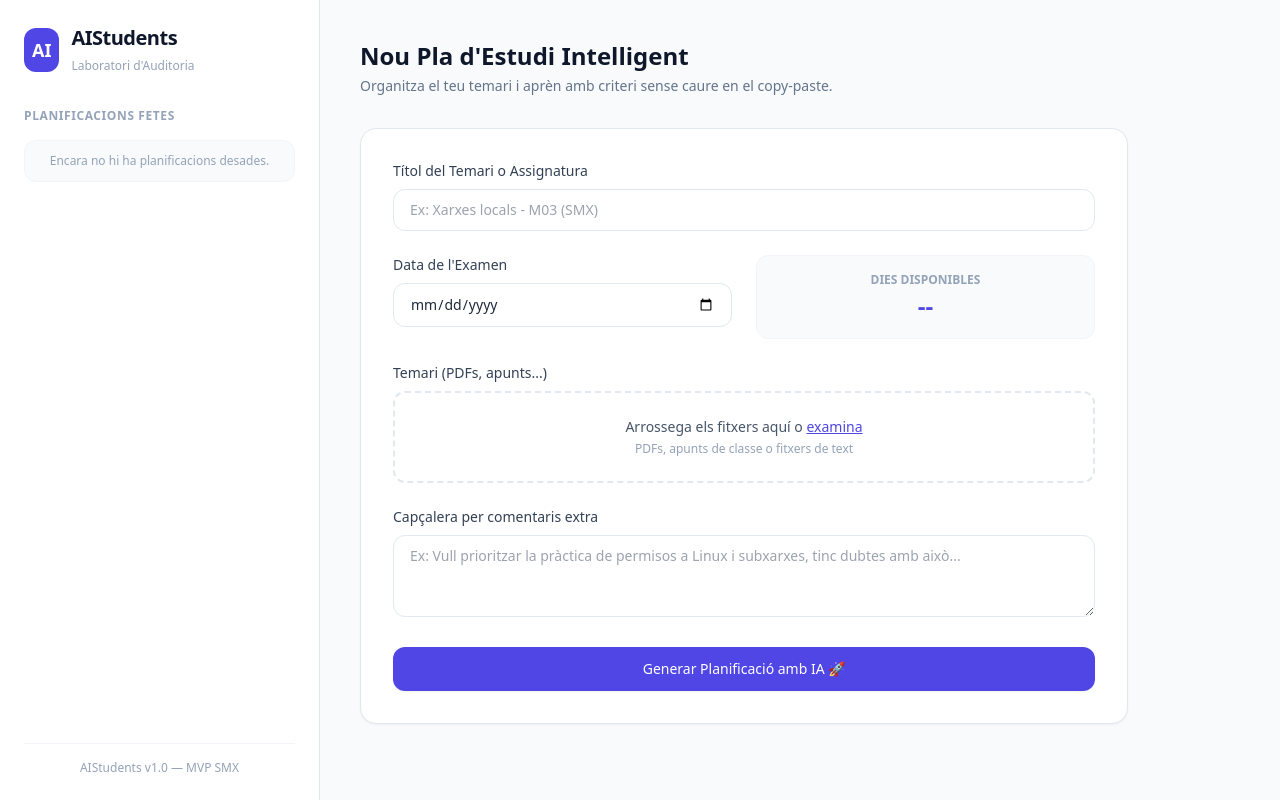
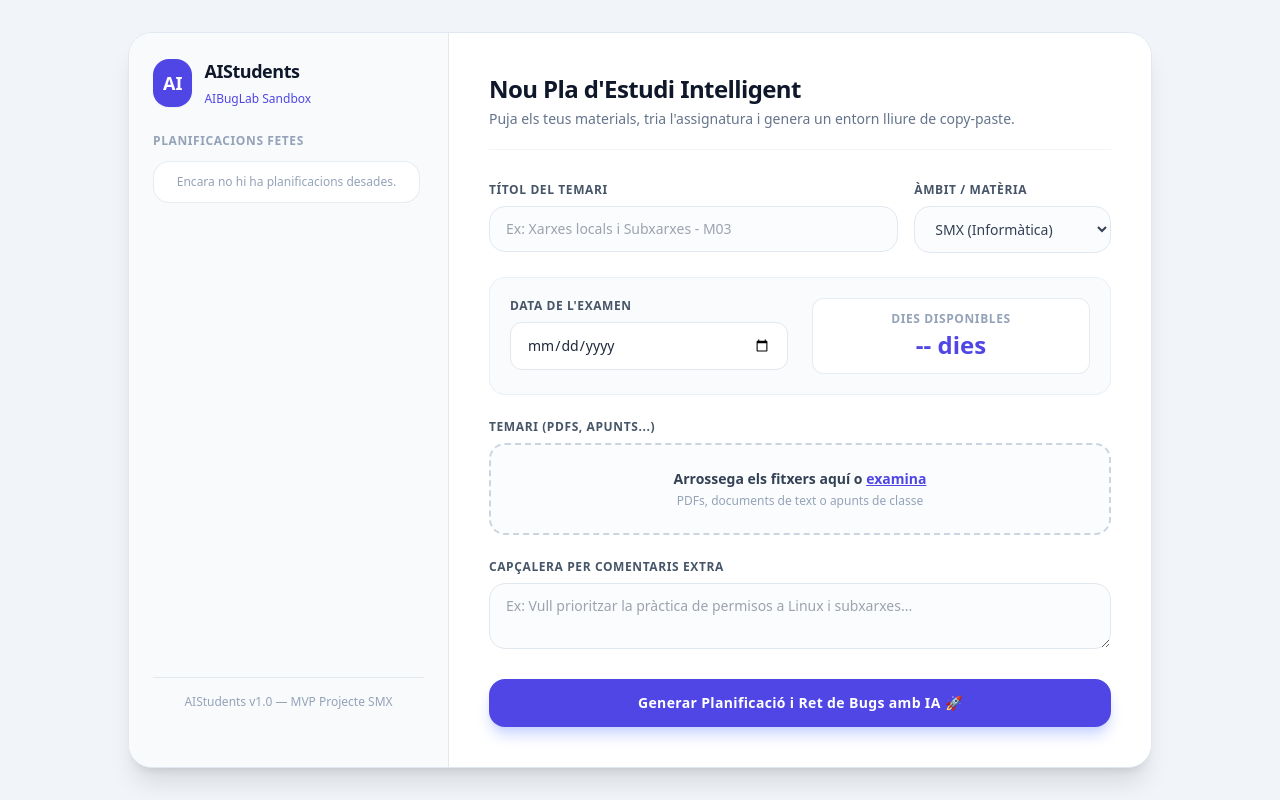
Before and after one commit to AdriiOFI/ai-students, a plain HTML site: page index.html in a window 1280 px wide. Drawn offline with nearby package versions, Linux system fonts and the light colour scheme.

Commit message:
Update index.html

```diff
--- a/index.html
+++ b/index.html
@@ -3,102 +3,137 @@
 <head>
     <meta charset="UTF-8">
     <meta name="viewport" content="width=device-width, initial-scale=1.0">
-    <title>AIStudents - Planificador d'Estudi</title>
+    <title>AIStudents - Laboratori d'Auditoria i Estudi</title>
     <!-- Tailwind CSS CDN -->
     <script src="https://cdn.tailwindcss.com"></script>
 </head>
-<body class="bg-slate-50 text-slate-800 font-sans antialiased min-h-screen flex flex-col md:flex-row">
+<body class="bg-slate-100 text-slate-800 font-sans antialiased min-h-screen flex flex-col items-center justify-start p-4 md:p-8">
+
+    <!-- CONTENEDOR GENERAL CENTRAT -->
+    <div class="w-full max-w-5xl bg-white shadow-xl rounded-3xl border border-slate-200 overflow-hidden flex flex-col md:flex-row">
 
         <!-- 📁 MENÚ LATERAL: Planificacions Fetes -->
-    <aside class="w-full md:w-80 bg-white border-r border-slate-200 flex flex-col p-6 h-auto md:h-screen">
-        <div class="flex items-center gap-3 mb-8">
-            <div class="bg-indigo-600 text-white p-2 rounded-xl font-bold text-lg">AI</div>
+        <aside class="w-full md:w-80 bg-slate-50 border-r border-slate-200 flex flex-col p-6">
+            <div class="flex items-center gap-3 mb-6">
+                <div class="bg-indigo-600 text-white p-2.5 rounded-2xl font-bold text-lg shadow-sm">AI</div>
                 <div>
-                <span class="text-xl font-semibold tracking-tight text-slate-900 block">AIStudents</span>
-                <span class="text-xs text-slate-400">Laboratori d'Auditoria</span>
+                    <span class="text-lg font-bold tracking-tight text-slate-900 block">AIStudents</span>
+                    <span class="text-xs text-indigo-600 font-medium">AIBugLab Sandbox</span>
                 </div>
             </div>
 
-        <h2 class="text-xs font-semibold text-slate-400 uppercase tracking-wider mb-4">Planificacions Fetes</h2>
+            <h2 class="text-xs font-semibold text-slate-400 uppercase tracking-wider mb-3">Planificacions Fetes</h2>
 
             <!-- Llista de planificacions emmagatzemades -->
-        <div id="history-list" class="space-y-2 flex-1 overflow-y-auto mb-4">
-            <!-- S'omplirà dinàmicament amb JavaScript -->
-            <div class="p-3 bg-slate-50 border border-slate-100 rounded-xl text-xs text-slate-400 text-center">
+            <div id="history-list" class="space-y-2.5 flex-1 overflow-y-auto max-h-[350px] md:max-h-[500px] pr-1">
+                <div class="p-3 bg-white border border-slate-200/80 rounded-2xl text-xs text-slate-400 text-center shadow-2xs">
                     Encara no hi ha planificacions desades.
                 </div>
             </div>
 
-        <div class="pt-4 border-t border-slate-100 text-xs text-slate-400 text-center">
-            AIStudents v1.0 — MVP SMX
+            <div class="pt-4 border-t border-slate-200 text-xs text-slate-400 text-center mt-4">
+                AIStudents v1.0 — MVP Projecte SMX
             </div>
         </aside>
 
-    <!-- 🖥️ CONTINGUT PRINCIPAL: Interfície d'Estudi -->
-    <main class="flex-1 p-6 md:p-10 overflow-y-auto">
-        <header class="mb-8">
-            <h1 class="text-2xl font-bold text-slate-900">Nou Pla d'Estudi Intelligent</h1>
-            <p class="text-sm text-slate-500 mt-1">Organitza el teu temari i aprèn amb criteri sense caure en el copy-paste.</p>
+        <!-- 🖥️ CONTINGUT PRINCIPAL -->
+        <main class="flex-1 p-6 md:p-10 overflow-y-auto bg-white">
+            <header class="mb-8 border-b border-slate-100 pb-5">
+                <h1 class="text-2xl font-black text-slate-900 tracking-tight">Nou Pla d'Estudi Intelligent</h1>
+                <p class="text-sm text-slate-500 mt-1">Puja els teus materials, tria l'assignatura i genera un entorn lliure de copy-paste.</p>
             </header>
 
-        <div class="bg-white border border-slate-200 rounded-2xl p-6 md:p-8 shadow-sm max-w-3xl">
             <form id="study-form" class="space-y-6">
 
-                <!-- Títol del temari / assignatura -->
+                <!-- Selecció de categoria i Títol -->
+                <div class="grid grid-cols-1 md:grid-cols-3 gap-4">
+                    <div class="md:col-span-2">
+                        <label class="block text-xs font-bold text-slate-600 uppercase tracking-wider mb-2">Títol del Temari</label>
+                        <input type="text" id="subject-title" required placeholder="Ex: Xarxes locals i Subxarxes - M03" class="w-full px-4 py-3 rounded-2xl border border-slate-200 focus:ring-2 focus:ring-indigo-500 focus:outline-none text-sm bg-slate-50/50 transition">
+                    </div>
                     <div>
-                    <label class="block text-sm font-medium text-slate-700 mb-2">Títol del Temari o Assignatura</label>
-                    <input type="text" id="subject-title" required placeholder="Ex: Xarxes locals - M03 (SMX)" class="w-full px-4 py-2.5 rounded-xl border border-slate-200 focus:ring-2 focus:ring-indigo-500 focus:outline-none text-sm">
+                        <label class="block text-xs font-bold text-slate-600 uppercase tracking-wider mb-2">Àmbit / Matèria</label>
+                        <select id="subject-category" class="w-full px-4 py-3 rounded-2xl border border-slate-200 focus:ring-2 focus:ring-indigo-500 focus:outline-none text-sm bg-slate-50/50 transition font-medium text-slate-700">
+                            <option value="SMX">SMX (Informàtica)</option>
+                            <option value="Ciències">Ciències (Física/Bio)</option>
+                            <option value="Humanitats">Humanitats (Hist/Llengua)</option>
+                        </select>
+                    </div>
                 </div>
 
                 <!-- Data d'examen i Comptador de dies -->
-                <div class="grid grid-cols-1 md:grid-cols-2 gap-6">
+                <div class="grid grid-cols-1 md:grid-cols-2 gap-6 bg-slate-50/80 p-5 rounded-2xl border border-slate-200/60">
                     <div>
-                        <label class="block text-sm font-medium text-slate-700 mb-2">Data de l'Examen</label>
-                        <input type="date" id="exam-date" required class="w-full px-4 py-2.5 rounded-xl border border-slate-200 focus:ring-2 focus:ring-indigo-500 focus:outline-none text-sm">
+                        <label class="block text-xs font-bold text-slate-600 uppercase tracking-wider mb-2">Data de l'Examen</label>
+                        <input type="date" id="exam-date" required class="w-full px-4 py-3 rounded-xl border border-slate-200 focus:ring-2 focus:ring-indigo-500 focus:outline-none text-sm bg-white">
                     </div>
-                    <div class="bg-slate-50 border border-slate-100 rounded-xl p-4 flex flex-col justify-center items-center text-center">
-                        <span class="text-xs text-slate-400 uppercase font-semibold">Dies disponibles</span>
-                        <span id="days-counter" class="text-2xl font-bold text-indigo-600 mt-0.5">--</span>
+                    <div class="flex flex-col justify-center items-center text-center bg-white border border-slate-200/80 rounded-xl p-3 shadow-2xs">
+                        <span class="text-xs text-slate-400 uppercase font-bold tracking-wider">Dies disponibles</span>
+                        <span id="days-counter" class="text-2xl font-black text-indigo-600 mt-0.5">-- dies</span>
                     </div>
                 </div>
 
-                <!-- Temari / PDFs -->
+                <!-- Temari / PDFs amb llista de fitxers pujats -->
                 <div>
-                    <label class="block text-sm font-medium text-slate-700 mb-2">Temari (PDFs, apunts...)</label>
-                    <div class="border-2 border-dashed border-slate-200 rounded-xl p-6 text-center hover:border-indigo-400 transition cursor-pointer">
-                        <input type="file" id="syllabus-files" multiple accept=".pdf,.txt" class="hidden">
-                        <label for="syllabus-files" class="cursor-pointer">
-                            <p class="text-sm text-slate-600 font-medium">Arrossega els fitxers aquí o <span class="text-indigo-600 underline">examina</span></p>
-                            <p class="text-xs text-slate-400 mt-1">PDFs, apunts de classe o fitxers de text</p>
-                        </label>
+                    <label class="block text-xs font-bold text-slate-600 uppercase tracking-wider mb-2">Temari (PDFs, apunts...)</label>
+                    <div class="border-2 border-dashed border-slate-300 rounded-2xl p-6 text-center hover:border-indigo-500 transition bg-slate-50/50 cursor-pointer relative">
+                        <input type="file" id="syllabus-files" multiple accept=".pdf,.txt,.docx" class="absolute inset-0 opacity-0 cursor-pointer">
+                        <div class="pointer-events-none">
+                            <p class="text-sm text-slate-700 font-semibold">Arrossega els fitxers aquí o <span class="text-indigo-600 underline">examina</span></p>
+                            <p class="text-xs text-slate-400 mt-1">PDFs, documents de text o apunts de classe</p>
+                        </div>
+                    </div>
+                    <!-- Contenidor per mostrar els arxius seleccionats -->
+                    <div id="file-list" class="mt-3 space-y-1.5 hidden">
+                        <p class="text-xs font-bold text-slate-500">Fitxers seleccionats:</p>
+                        <div id="file-names-container" class="flex flex-wrap gap-2"></div>
                     </div>
                 </div>
 
-                <!-- Capçalera per comentaris extra -->
+                <!-- Comentaris extra -->
                 <div>
-                    <label class="block text-sm font-medium text-slate-700 mb-2">Capçalera per comentaris extra</label>
-                    <textarea id="extra-comments" rows="3" placeholder="Ex: Vull prioritzar la pràctica de permisos a Linux i subxarxes, tinc dubtes amb això..." class="w-full px-4 py-2.5 rounded-xl border border-slate-200 focus:ring-2 focus:ring-indigo-500 focus:outline-none text-sm"></textarea>
+                    <label class="block text-xs font-bold text-slate-600 uppercase tracking-wider mb-2">Capçalera per comentaris extra</label>
+                    <textarea id="extra-comments" rows="2" placeholder="Ex: Vull prioritzar la pràctica de permisos a Linux i subxarxes..." class="w-full px-4 py-3 rounded-2xl border border-slate-200 focus:ring-2 focus:ring-indigo-500 focus:outline-none text-sm bg-slate-50/50 transition"></textarea>
                 </div>
 
                 <!-- Botó d'acció -->
-                <button type="submit" class="w-full bg-indigo-600 text-white font-medium py-3 rounded-xl hover:bg-indigo-700 transition shadow-sm text-sm">
-                    Generar Planificació amb IA 🚀
+                <button type="submit" class="w-full bg-indigo-600 hover:bg-indigo-700 text-white font-bold py-3.5 rounded-2xl transition shadow-lg shadow-indigo-200 text-sm tracking-wide">
+                    Generar Planificació i Ret de Bugs amb IA 🚀
                 </button>
 
             </form>
+        </main>
     </div>
-    </main>
 
-    <!-- JavaScript per gestionar la lògica -->
+    <!-- JavaScript per gestionar la lògica visual, fitxers i localStorage -->
     <script>
         const examDateInput = document.getElementById('exam-date');
         const daysCounter = document.getElementById('days-counter');
         const studyForm = document.getElementById('study-form');
         const historyList = document.getElementById('history-list');
+        const fileInput = document.getElementById('syllabus-files');
+        const fileListContainer = document.getElementById('file-list');
+        const fileNamesContainer = document.getElementById('file-names-container');
 
-        // Carregar planificacions guardades al localStorage en iniciar
         let plans = JSON.parse(localStorage.getItem('ai_students_plans')) || [];
         renderHistory();
+
+        // Mostrar fitxers seleccionats visualment
+        fileInput.addEventListener('change', (e) => {
+            const files = e.target.files;
+            if (files.length > 0) {
+                fileListContainer.classList.remove('hidden');
+                fileNamesContainer.innerHTML = '';
+                for (let i = 0; i < files.length; i++) {
+                    const badge = document.createElement('span');
+                    badge.className = "bg-indigo-50 text-indigo-700 border border-indigo-200 text-xs font-medium px-3 py-1 rounded-full flex items-center gap-1";
+                    badge.textContent = `📄 ${files[i].name}`;
+                    fileNamesContainer.appendChild(badge);
+                }
+            } else {
+                fileListContainer.classList.add('hidden');
+            }
+        });
 
         // Calcular dies restants en temps real
         examDateInput.addEventListener('change', () => {
@@ -110,19 +145,19 @@
             if (diffDays >= 0) {
                 daysCounter.textContent = `${diffDays} dies`;
             } else {
-                daysCounter.textContent = `Data passada`;
+                daysCounter.textContent = `0 dies`;
             }
         });
 
-        // Guardar nova planificació al enviar el formulari
+        // Guardar planificació
         studyForm.addEventListener('submit', (e) => {
             e.preventDefault();
 
             const title = document.getElementById('subject-title').value;
+            const category = document.getElementById('subject-category').value;
             const date = examDateInput.value;
             const comments = document.getElementById('extra-comments').value;
 
-            // Calcular dies per guardar-ho
             const selectedDate = new Date(date);
             const today = new Date();
             const diffDays = Math.ceil((selectedDate - today) / (1000 * 60 * 60 * 24));
@@ -130,25 +165,27 @@
             const newPlan = {
                 id: Date.now(),
                 title,
+                category,
                 date,
                 days: diffDays >= 0 ? diffDays : 0,
                 comments
             };
 
-            plans.unshift(newPlan); // Afegir al principi
+            plans.unshift(newPlan);
             localStorage.setItem('ai_students_plans', JSON.stringify(plans));
 
             renderHistory();
             studyForm.reset();
-            daysCounter.textContent = '--';
-            alert('Planificació generada i desada correctament!');
+            fileListContainer.classList.add('hidden');
+            daysCounter.textContent = '-- dies';
+            alert('¡Planificació generada correctament amb l\'entorn Sandbox!');
         });
 
-        // Funció per pintar el menú lateral amb l'historial
+        // Renderitzar historial al menú lateral
         function renderHistory() {
             if (plans.length === 0) {
                 historyList.innerHTML = `
-                    <div class="p-3 bg-slate-50 border border-slate-100 rounded-xl text-xs text-slate-400 text-center">
+                    <div class="p-3 bg-white border border-slate-200/80 rounded-2xl text-xs text-slate-400 text-center shadow-2xs">
                         Encara no hi ha planificacions desades.
                     </div>
                 `;
@@ -158,10 +195,13 @@
             historyList.innerHTML = '';
             plans.forEach(plan => {
                 const item = document.createElement('div');
-                item.className = "p-3 bg-indigo-50/50 border border-indigo-100/60 rounded-xl cursor-pointer transition hover:bg-indigo-100/80";
+                item.className = "p-3 bg-white border border-slate-200 rounded-2xl cursor-pointer transition hover:border-indigo-300 hover:shadow-xs group";
                 item.innerHTML = `
-                    <p class="text-sm font-medium text-indigo-900">${plan.title}</p>
-                    <p class="text-xs text-indigo-600 mt-1">Examen en ${plan.days} dies</p>
+                    <div class="flex justify-between items-center mb-1">
+                        <span class="text-[10px] font-bold uppercase px-2 py-0.5 rounded-md bg-indigo-50 text-indigo-600">${plan.category}</span>
+                        <span class="text-xs text-slate-400">Examen en ${plan.days}d</span>
+                    </div>
+                    <p class="text-xs font-bold text-slate-800 group-hover:text-indigo-600 transition truncate">${plan.title}</p>
                 `;
                 historyList.appendChild(item);
             });
```
Lines whose indentation alone changed are shown as unchanged.
